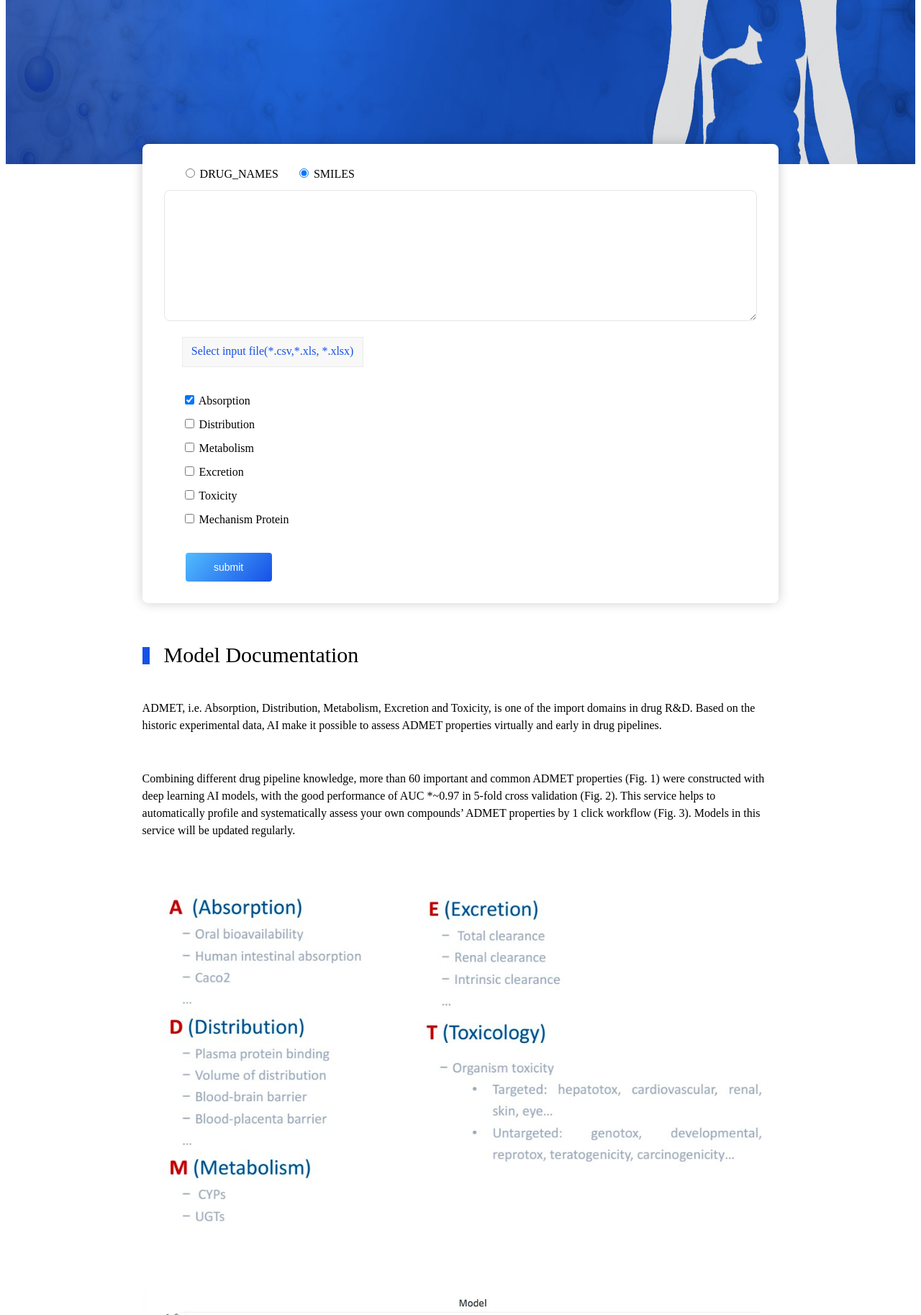
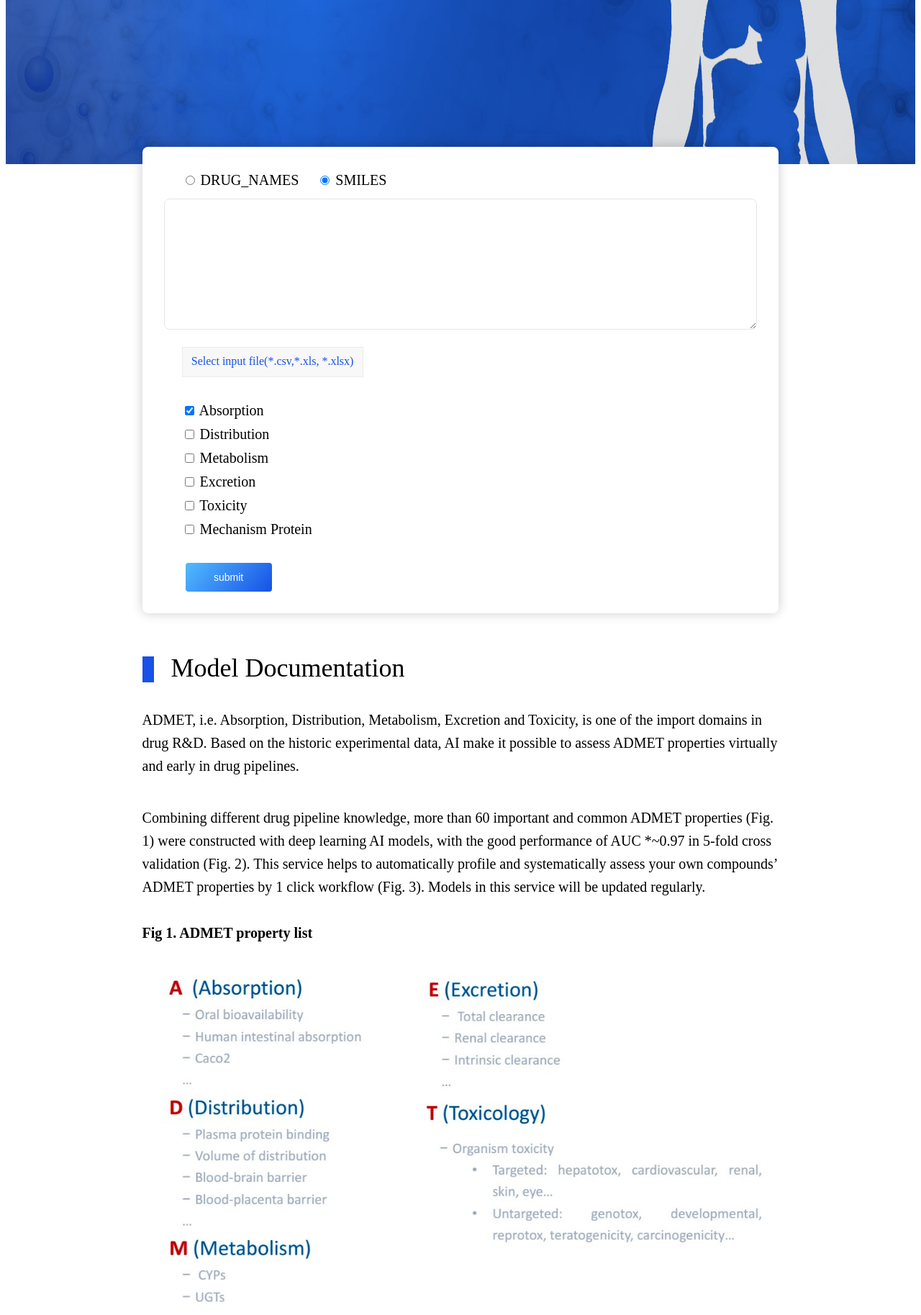
Before and after one commit to wxy0810500/deep_molecule_engine_client, a Django app: page /admet/ in a window 1280 px wide. Shown: the part 260-2087 px from the top of the page at 72% size. Run offline with Django 3.2, Linux system fonts and the light colour scheme; parts of the project's set-up code (start-up, migrations or seed data) failed here and were passed over.

Commit message:
调整页面css各个参数，适配页面大小的变化

```diff
--- a/common_static/css/index.css
+++ b/common_static/css/index.css
@@ -150,39 +150,38 @@ textarea:focus {
 /*================*/
 /*---------------Index--------------*/
 .intro {
-    font-size: 2vh;
-    line-height: 24px;
-    padding: 60px 0;
+    font-size: 2.5vh;
+    line-height: 4vh;
+    padding: 8vh 0;
     /*把下面两行删了就没阴影了*/
     /*box-shadow: 0 0 16px 0 rgba(0,0,0,0.20);*/
     /*padding: 50px;*/
 }
-.intro h4,
-.intro h5 {
-    margin: 50px 0 30px 0;
+.intro h3
+ {
+    margin-top: 5vh;
+}
+.intro h4 {
+    margin: 4vh 0 2vh 0 ;
 }
 .intro img {
-    margin-top: 50px;
-    margin-bottom: 20px;
+    margin-bottom: 8vh;
 }
-.intro h5,
-.intro h5+t1 {
-    padding: 0 40px;
-}
+
 .intro t1 {
     display: block;
 }
 .intro .title {
-    font-size: 30px;
+    font-size: 4.5vh;
     position: relative;
-    padding-left: 30px;
+    padding-left: 5vh;
 }
 .intro .title:before {
     content: '';
     position: absolute;
-    width: 10px;
-    height: 24px;
+    width: 2vh;
+    height: 4.5vh;
     left: 0;
-    top: 1px;
+    top: 0;
     background-color: #1751E7;
 }
--- a/common_static/css/public.css
+++ b/common_static/css/public.css
@@ -31,11 +31,11 @@
 /*================*/
 /*-----------footer-------------*/
 .footer {
-    font-size: 16px;
+    font-size: 2.5vh;
     text-align: center;
     color: #757575;
-    line-height: 40px;
-    padding: 30px 0;
+    line-height: 5vh;
+    padding: 6vh 0;
 }
 .footer a:link {text-decoration:none;}
 .footer a:active {color: red; }
@@ -43,8 +43,8 @@
 .footer a:hover {color: red; text-decoration:underline;}
 /*=========================*/
 @media (max-width: 480px) {
-.inner {
-    min-width: auto;
-    width: 95%;
+    .inner {
+        min-width: auto;
+        width: 95%;
+    }
 }
-}
--- a/templates/index.html
+++ b/templates/index.html
@@ -1,4 +1,11 @@
-    {% extends "publicTop.html" %}
+{% extends "publicTopAndFooter.html" %}
+{% block custom-css-script %}
+{% load static %}
+<link rel="stylesheet" type="text/css" href="{% static  "css/index.css" %} ">
+<link rel="stylesheet" type="text/css" href="{% static  "css/alert.css" %} ">
+
+    <script src="{% static 'js/index.js' %}"></script>
+{% endblock %}
 {% block content %}
 <div class="inner intro">
 
@@ -18,13 +25,15 @@
     </div>
 
     <div class="title">Model Documentation</div>
-        <h4></h4>
+    <h3></h3>
     <t1>ADMET, i.e. Absorption, Distribution, Metabolism, Excretion and Toxicity, is one of the import domains in drug R&D. Based on the historic experimental data, AI make it possible to assess ADMET properties virtually and early in drug pipelines.</t1>
-        <h4></h4>
+    <h3></h3>
     <t1>Combining different drug pipeline knowledge, more than 60 important and common ADMET properties (Fig. 1) were constructed with deep learning AI models, with the good performance of AUC *~0.97 in 5-fold cross validation (Fig. 2). This service helps to automatically profile and systematically assess your own compounds’ ADMET properties by 1 click workflow (Fig. 3). Models in this service will be updated regularly.</t1>
 
     {% load static %}
+    <h4>Fig 1. ADMET property list</h4>
     <img class="" src="{% static "imgs/fig1.jpg" %}" width="100%">
+    <h4>Fig 2. The performance of ADMET predictive models</h4>
     <img class="" src="{% static "imgs/fig2.jpg" %}" width="100%">
 {#        <img class="" src="{% static "imgs/fig3.jpg" %}" width="100%">#}
 
@@ -33,11 +42,4 @@
     <t1>1. GHDDI’s Free ADMET prediction Service is online now. 2020.11.05</t1>
 
 </div>
-    <div class="footer">
-        <div>
-            <b>For high throughput virtual screening or other request, please contact us at aidd@ghddi.org</b>
-            <br>
-        </div>
-        <div>Copyright © GHDDI. &nbsp;All rights reserved. 备案/许可证编号为：<a href="http://beian.miit.gov.cn/" target="_blank" style="text-decoration: underline;"><span>京ICP备16047874号</span></a></div>
-    </div>
 {% endblock %}
--- a/templates/input.html
+++ /dev/null
@@ -1,6 +0,0 @@
-{% extends "publicTop.html" %}
-{% block content %}
-    <div class="inner">
-
-    </div>
-{% endblock %}
--- a/templates/publicTop.html
+++ /dev/null
@@ -1,40 +0,0 @@
-<!DOCTYPE html>
-<!-- saved from url=(0030)http://127.0.0.1:8000/covid19/ -->
-<html lang="en"><head><meta http-equiv="Content-Type" content="text/html; charset=UTF-8">
-    <title>
-        {% if pageTitle is not None %}
-        {{ pageTitle }} |
-        {% endif %}
-        GHDDI's Free ADMET Prediction Service</title>
-    {% load static %}
-    <link rel="shortcut icon" href="{% static 'imgs/favicon.ico' %}" type="image/vnd.microsoft.icon">
-    <link rel="stylesheet" type="text/css" href="{% static  "css/index.css" %} ">
-    <link rel="stylesheet" type="text/css" href="{% static  "css/alert.css" %} ">
-    <link rel="stylesheet" type="text/css" href="{% static  "css/public.css" %} ">
-    <script src="{% static 'js/main.js' %}"></script>
-</head>
-<body>
-    <div class="top">
-        <div class="header">
-            <a href="http://www.ghddi.org">
-                <img class="" src="{% static "imgs/Logo.png" %}" width="150px">
-            </a>
-        </div>
-            <h1>
-            <a href="{% url 'main' %}">
-                GHDDI's Free ADMET Prediction Service
-            </a>
-            </h1>
-{#            <nav class="crumbs">#}
-{#                <ul class="service-type-items clearfix">#}
-{#                    <a href="{% url 'prediction_index'%}"><li class="service-type-item">admet</li></a>#}
-{#                    <a href="{% url 'prediction_index' sType='structure'%}"><li class="service-type-item {{ psStatus }}">Structure Based Engine</li></a>#}
-{#                    <a href="{% url 'prediction_index' sType='network'%}"><li class="service-type-item {{ pnStatus }}">Network Based Engine</li></a>#}
-{#                    <a href="{% url 'search_index'%}"><li class="service-type-item {{ sStatus }}">Advanced Search Engine</li></a>#}
-{#                </ul>#}
-{#            </nav>#}
-    </div>
-    {% block content %}
-    {% endblock %}
-</body>
-</html>
--- /dev/null
+++ b/templates/publicTopAndFooter.html
@@ -0,0 +1,50 @@
+<!DOCTYPE html>
+<!-- saved from url=(0030)http://127.0.0.1:8000/covid19/ -->
+<html lang="en"><head><meta http-equiv="Content-Type" content="text/html; charset=UTF-8">
+    <title>
+        {% if pageTitle is not None %}
+        {{ pageTitle }} |
+        {% endif %}
+        GHDDI's Free ADMET Prediction Service</title>
+
+    {% load static %}
+    <link rel="shortcut icon" href="{% static 'imgs/favicon.ico' %}" type="image/vnd.microsoft.icon">
+
+    <link rel="stylesheet" type="text/css" href="{% static  "css/public.css" %} ">
+    {% block custom-css-script %}
+    {% endblock %}
+</head>
+<body>
+    <div class="top">
+        <div class="header">
+            <a href="http://www.ghddi.org">
+                <img class="" src="{% static "imgs/Logo.png" %}" width="150px">
+            </a>
+        </div>
+            <h1>
+            <a href="{% url 'main' %}">
+                GHDDI's Free ADMET Prediction Service
+            </a>
+            </h1>
+{#            <nav class="crumbs">#}
+{#                <ul class="service-type-items clearfix">#}
+{#                    <a href="{% url 'prediction_index'%}"><li class="service-type-item">admet</li></a>#}
+{#                    <a href="{% url 'prediction_index' sType='structure'%}"><li class="service-type-item {{ psStatus }}">Structure Based Engine</li></a>#}
+{#                    <a href="{% url 'prediction_index' sType='network'%}"><li class="service-type-item {{ pnStatus }}">Network Based Engine</li></a>#}
+{#                    <a href="{% url 'search_index'%}"><li class="service-type-item {{ sStatus }}">Advanced Search Engine</li></a>#}
+{#                </ul>#}
+{#            </nav>#}
+    </div>
+    {% block content %}
+    {% endblock %}
+    <div class="footer">
+        {% block footer-content %}
+        {% endblock %}
+        <div>
+            <b>For high throughput virtual screening or other request, please contact us at aidd@ghddi.org</b>
+            <br>
+        </div>
+        <div>Copyright © GHDDI. &nbsp;All rights reserved. 备案/许可证编号为：<a href="http://beian.miit.gov.cn/" target="_blank" style="text-decoration: underline;"><span>京ICP备16047874号</span></a></div>
+    </div>
+</body>
+</html>
```
Also changed, not shown: common_static/css/result.css (+8 -7 lines), templates/resultPublic.html (+8 -36 lines), common_static/js/index.js (renamed from common_static/js/main.js), prediction/db/training_viral_network_all_raw.csv (deleted). Lines whose indentation alone changed are shown as unchanged.
